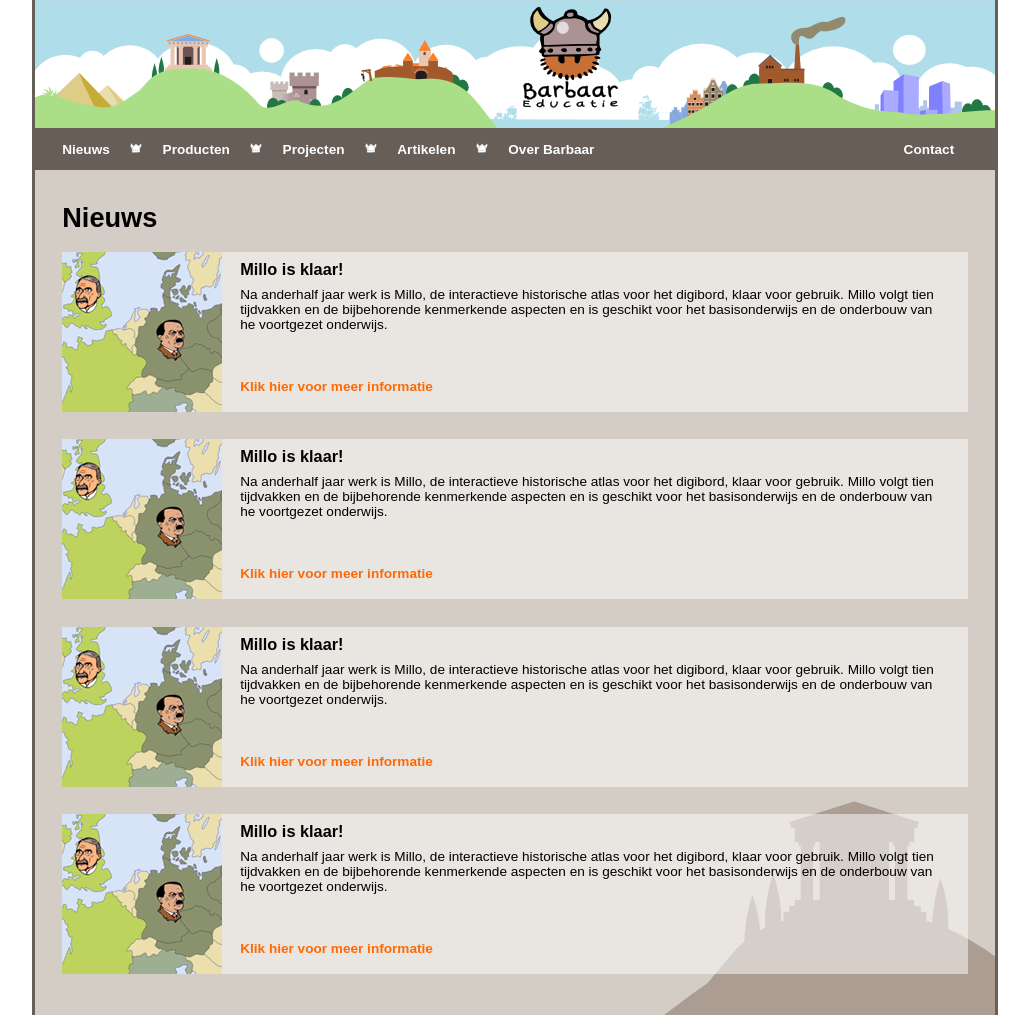
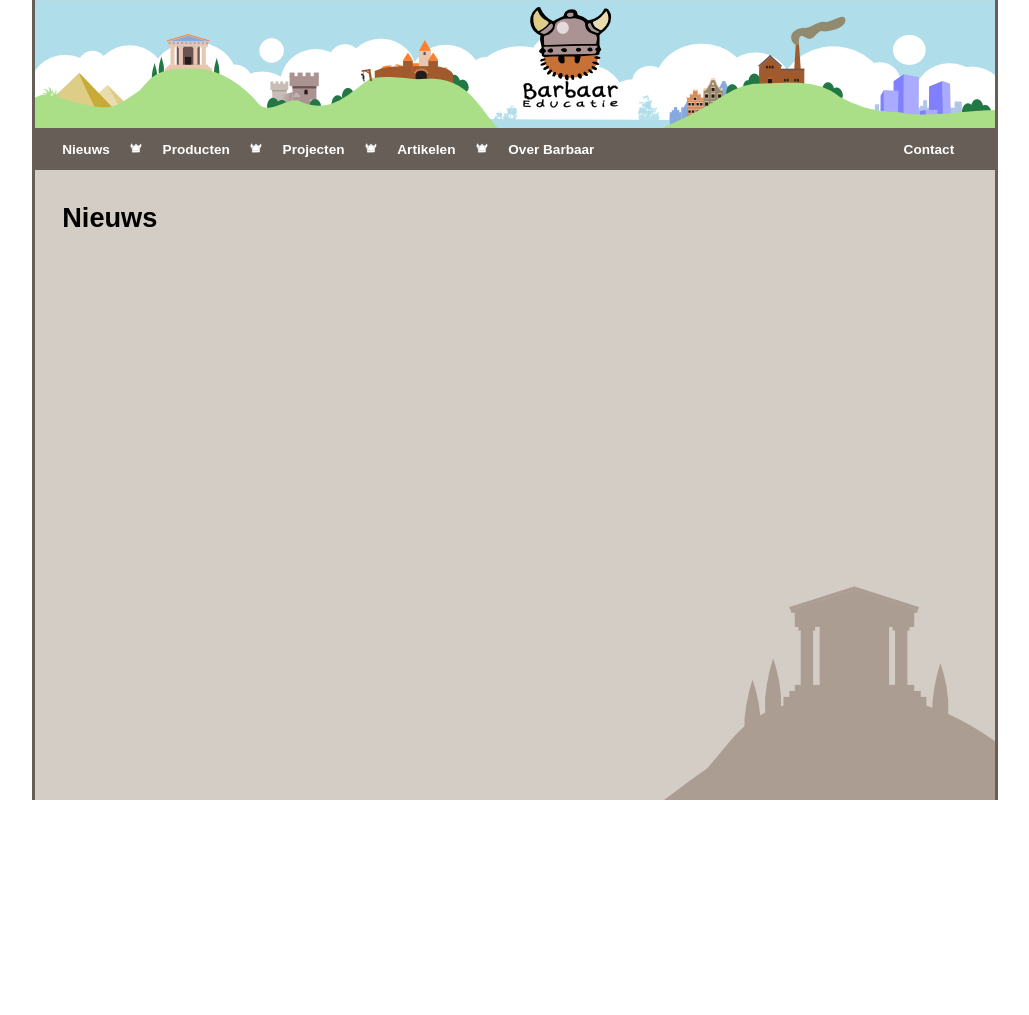
Before and after one commit to eschltd/barbaareducatie.nl, a plain HTML site: page index.html in a window 1280 px wide. Shown: the whole page, without its empty margins (125-1154 px from the left). After the commit the page ends 800 px from the top, so only its background shows below. Drawn offline with Linux system fonts and the light colour scheme.

Commit message:
generated pages

```diff
--- a/index.html
+++ b/index.html
@@ -9,78 +9,15 @@
         </div>
         <div class="navigation">
             <ul class="primary links">
-                <li><a href="index.html">Nieuws</a></li>
-                <li class="spacer"></li>
-                <li><a href="producten.html">Producten</a></li>
-                <li class="spacer"></li>
-                <li><a href="projecten.html">Projecten</a></li>
-                <li class="spacer"></li>
-                <li><a href="artikelen.html">Artikelen</a></li>
-                <li class="spacer"></li>
-                <li><a href="over-barbaar.html">Over Barbaar</a></li>
+                <li><a href="index&period;html">Nieuws</a></li><li class="separator"></li><li><a href="producten&period;html">Producten</a></li><li class="separator"></li><li><a href="projecten&period;html">Projecten</a></li><li class="separator"></li><li><a href="artikelen&period;html">Artikelen</a></li><li class="separator"></li><li><a href="over-barbaar&period;html">Over Barbaar</a></li>
             </ul>
             <ul class="secondary links">
-                <li><a href="contact.html">Contact</a></li>
+                <li><a href="contact&period;html">Contact</a></li>
             </ul>
         </div>
         <div class="content">
             <h1>Nieuws</h1>
-            <div class="newsitem">
-                <img src="images/millo.png" class="newsimage">
-                <h2>Millo is klaar!</h2>
-                Na anderhalf jaar werk is Millo, de interactieve
-                historische atlas voor het digibord, klaar voor
-                gebruik. Millo volgt tien tijdvakken en de
-                bijbehorende kenmerkende aspecten en is geschikt
-                voor het basisonderwijs en de onderbouw van he
-                voortgezet onderwijs.
 
-                <a class="more" href="meer.html">
-                    Klik hier voor meer informatie
-                </a>
-            </div>
-            <div class="newsitem">
-                <img src="images/millo.png" class="newsimage">
-                <h2>Millo is klaar!</h2>
-                Na anderhalf jaar werk is Millo, de interactieve
-                historische atlas voor het digibord, klaar voor
-                gebruik. Millo volgt tien tijdvakken en de
-                bijbehorende kenmerkende aspecten en is geschikt
-                voor het basisonderwijs en de onderbouw van he
-                voortgezet onderwijs.
-
-                <a class="more" href="meer.html">
-                    Klik hier voor meer informatie
-                </a>
-            </div>
-            <div class="newsitem">
-                <img src="images/millo.png" class="newsimage">
-                <h2>Millo is klaar!</h2>
-                Na anderhalf jaar werk is Millo, de interactieve
-                historische atlas voor het digibord, klaar voor
-                gebruik. Millo volgt tien tijdvakken en de
-                bijbehorende kenmerkende aspecten en is geschikt
-                voor het basisonderwijs en de onderbouw van he
-                voortgezet onderwijs.
-
-                <a class="more" href="meer.html">
-                    Klik hier voor meer informatie
-                </a>
-            </div>
-            <div class="newsitem">
-                <img src="images/millo.png" class="newsimage">
-                <h2>Millo is klaar!</h2>
-                Na anderhalf jaar werk is Millo, de interactieve
-                historische atlas voor het digibord, klaar voor
-                gebruik. Millo volgt tien tijdvakken en de
-                bijbehorende kenmerkende aspecten en is geschikt
-                voor het basisonderwijs en de onderbouw van he
-                voortgezet onderwijs.
-
-                <a class="more" href="meer.html">
-                    Klik hier voor meer informatie
-                </a>
-            </div>
         </div>
     <body>
 <html>
--- a/style.css
+++ b/style.css
@@ -1,4 +1,4 @@
-html {
+html, body {
     margin: 0;
     padding: 0;
     width: 100%;
@@ -11,6 +11,7 @@ html {
 
 body {
     min-height: 100%;
+    height: auto;
     width: 960px;
     margin: 0 auto 0 auto;
     background-color: #D3CDC5;
@@ -74,7 +75,7 @@ body a:hover {
     padding: 0 1em 0 0;
 }
 
-.navigation .links .spacer {
+.navigation .links .separator {
     background-image: url("images/helmet.png");
     background-position: center center;
     background-repeat: no-repeat;
```
Also changed, not shown: artikelen.html (+3 -10 lines), contact.html (+3 -10 lines), over-barbaar.html (+3 -10 lines), producten.html (+3 -10 lines), projecten.html (+3 -10 lines), index.js (deleted).
